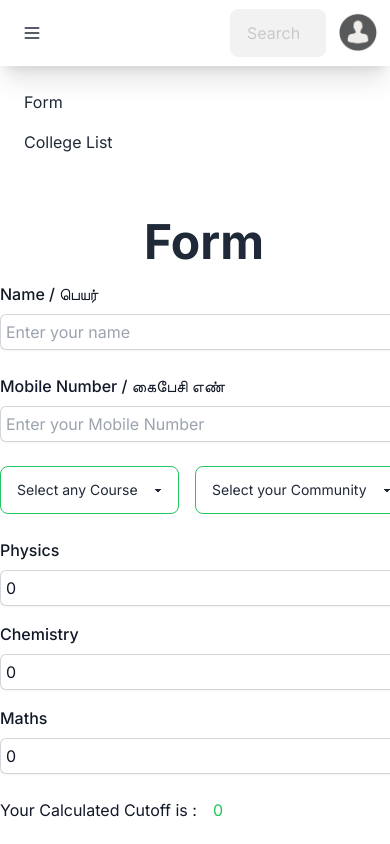
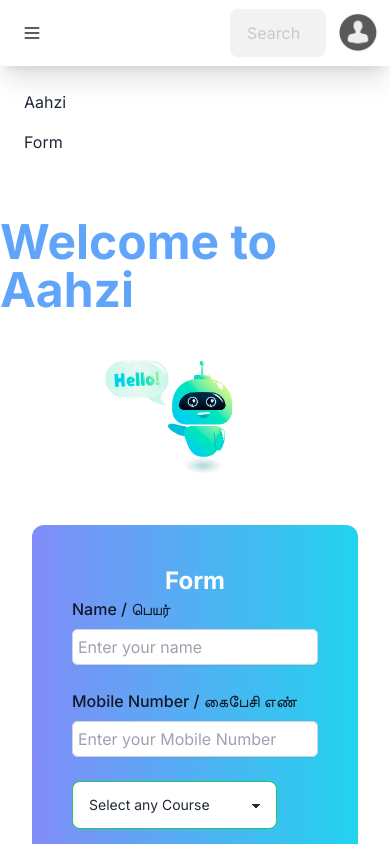
Before and after one commit to sarvan2research/Aahzi-Initial-Repo, a Next.js app: page /form in a window 390 px wide. Both pictures are taken after a click on the element 32 px from the left and 33 px from the top of the page. Shown: the top 844 px of the page. Built offline with nearby package versions, Linux system fonts and the light colour scheme.

Commit message:
updated the form UI and landing page UI fixed mobile screen overflowing content issues

```diff
--- a/app/components/formInputs/Input.tsx
+++ b/app/components/formInputs/Input.tsx
@@ -45,7 +45,10 @@ const Input = ({
         placeholder={placeholder}
         value={value !== undefined ? value.toString() : ''}
         onChange={onChange}
-        className="mt-2 block w-full rounded-md border-0 p-1.5 text-gray-900 shadow-sm ring-1 ring-inset ring-gray-300 placeholder:text-gray-400 placeholder:text-base focus:ring-2 focus:ring-inset focus:ring-indigo-600 sm:text-sm sm:leading-6"
+        className="mt-2 block w-full rounded-md border-0 p-1.5 text-gray-900
+        shadow-sm ring-1 ring-inset ring-gray-300 placeholder:text-gray-400
+        placeholder:text-base focus:ring-2 focus:ring-inset focus:ring-indigo-600
+        max-sm:min-w-36 max-md:min-w-36 "
       />
     </div>
   );
--- a/app/components/navbar/NavBar.tsx
+++ b/app/components/navbar/NavBar.tsx
@@ -73,16 +73,16 @@ const Navbar = () => {
         <div className="p-4">
           <div aria-labelledby="dropdownDefaultButton">
             <Link
+              href={"/"}
+              className="block hover:bg-slate-200 w-fit p-2 hover:text-rose-500"
+            >
+              Aahzi
+            </Link>
+            <Link
               href={"/form"}
               className="block hover:bg-slate-200 w-fit p-2 hover:text-rose-500"
             >
               Form
-            </Link>
-            <Link
-              href={"/codet"}
-              className="block hover:bg-slate-200 w-fit p-2 hover:text-rose-500"
-            >
-              College List
             </Link>
           </div>
         </div>
--- a/app/form/page.tsx
+++ b/app/form/page.tsx
@@ -6,6 +6,7 @@ import formSchema from "../api/schema/schema";
 import Input from "../components/formInputs/Input";
 import { FormData } from "../components/formInputs/Input";
 import { useRouter } from "next/navigation";
+import Image from "next/image";
 
 const ChatBotForm = () => {
   const [formData, setFormData] = useState<FormData>({
@@ -104,11 +105,22 @@ const ChatBotForm = () => {
   };
 
   return (
-    <div className="mt-10 grid place-items-center gap-4">
-      <p className="text-5xl font-bold sm:text-3xl">Form</p>
+    <div className="mt-10 grid place-items-center grid-flow-col gap-4 max-md:grid-flow-row">
+          <div className="grid place-items-center">
+          <h2 className="text-5xl font-bold text-blue-400">Welcome to Aahzi</h2>
+
+            <Image
+            src="/chatbot-welocme.jpg"
+            alt="chatbot-welcome"
+            className="max-w-sm rounded-lg max-sm:w-6/12 max-md:w-6/12"
+            width={500}
+            height={500}
+                    />
+          </div>
       {/* <div className="flex flex-col w-full"><div className="divider divide-warning"></div></div> */}
 
-      <form className="flex justify-center" onSubmit={onSubmit}>
+      <form className="grid place-items-center bg-gradient-to-r from-indigo-400 to-cyan-400 p-10 rounded-xl" onSubmit={onSubmit}>
+      <p className="text-5xl font-bold max-sm:text-2xl max-md:text-2xl text-white">Form</p>
         <div className="space-y-6">
           <div>
             <Input
@@ -140,7 +152,7 @@ const ChatBotForm = () => {
             )}
           </div>
 
-          <div className="grid grid-flow-col gap-4">
+          <div className="grid grid-flow-col gap-4 max-md:grid-flow-row max-sm:grid-flow-row">
             <div>
               <select
                 name="course"
@@ -242,15 +254,19 @@ const ChatBotForm = () => {
             <p className="text-base leading-6 text-gray-900">
               Your Calculated Cutoff is :{" "}
             </p>
-            <p className="ml-4 text-green-500">{cutoffMarks}</p>
+            <p className="ml-4 text-white">{cutoffMarks}</p>
           </div>
-          <div className="btn btn-info text-white w-full text-lg">
+          <div className="btn btn-accent text-white w-full text-lg">
             <button title="submit" type="submit">
               Submit
             </button>
           </div>
         </div>
       </form>
+
+      <div>
+        <h2 className="text-2xl font-bold leading-loose">Here you can check your Cutoff <br/>and Top Ranklist of colleges<br/> will update soon...</h2>
+      </div>
     </div>
   );
 };
--- a/app/page.tsx
+++ b/app/page.tsx
@@ -2,12 +2,12 @@ import Image from "next/image";
 import Link from "next/link";
 export default function Home() {
   return (
-    <div className="grid place-items-center p-10 min-h-screen bg-gradient-to-r from-indigo-400 to-cyan-400">
-      <div className="flex justify-center items-center">
+    <div className="p-10 min-h-screen bg-gradient-to-r from-indigo-400 to-cyan-400 max-sm:flex max-sm:flex-col-reverse">
+      <div className="grid place-items-center grid-flow-col max-md:grid-flow-row max-sm:grid-flow-row">
         <Image
           src="/old-approach.jpg"
           alt="old-approach-method"
-          className="max-w-sm rounded-lg shadow-2xl"
+          className="max-w-sm rounded-lg shadow-2xl max-sm:w-6/12 max-md:w-6/12"
           width={500}
           height={500}
         />
@@ -35,7 +35,7 @@ export default function Home() {
         <Image
           src="/new-approach.jpg"
           alt="new-approach-method"
-          className="max-w-sm rounded-lg shadow-2xl"
+          className="max-w-sm rounded-lg shadow-2xl max-sm:w-6/12 max-md:w-6/12"
           width={500}
           height={500}
         />
```
Also changed, not shown: public/chatbot-welocme.jpg (added).
